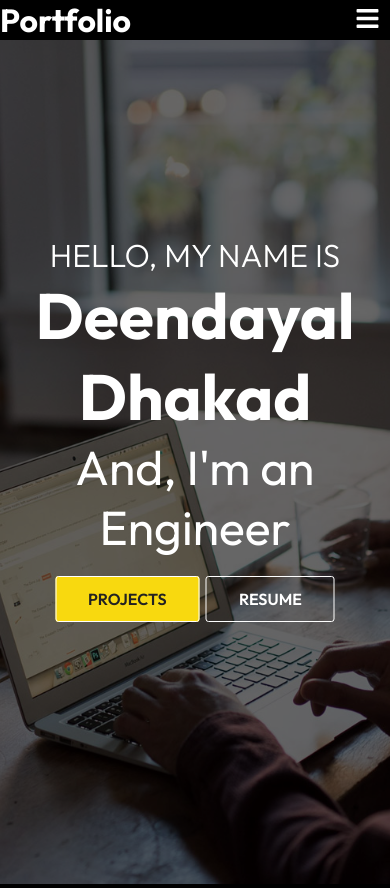
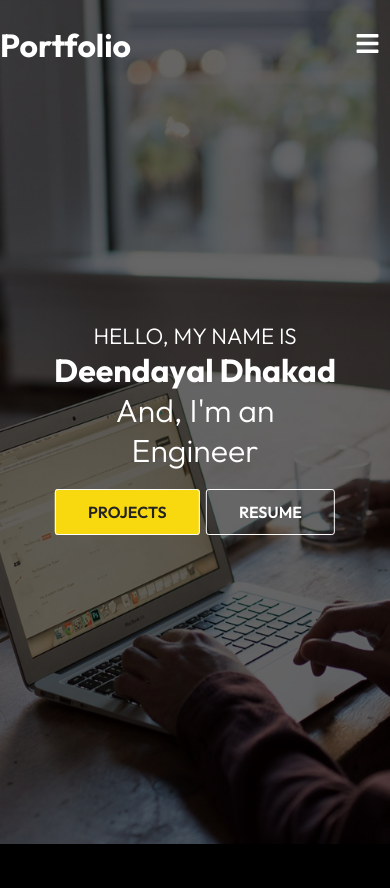
Before and after one commit to dayal-dhakad/Portfolio-React-Js, a React (Create React App) app: page / in a window 390 px wide. After the commit the page ends 848 px from the top, so only its background shows below. Built offline with nearby package versions, Linux system fonts and the light colour scheme; a web font is replaced by a local one.

Commit message:
front page

```diff
--- a/src/components/HeroImgStyles.css
+++ b/src/components/HeroImgStyles.css
@@ -56,3 +56,24 @@
 .content .btn{
     margin: 1rem 0.2rem;
 }
+
+
+@media screen and (max-width:640px) {
+    .hero .content h1{
+        font-size: 2rem;
+        /* padding: 0.6rem 0 1.5rem; */
+    }
+
+    .content .p1{
+        font-size: 1.4rem;
+        font-weight: 300;
+        text-transform: uppercase;
+        /* padding: 0.6rem 0 1.5rem; */
+    }
+
+    .content .p2{
+        font-size: 2rem;
+        font-weight: 300;
+          /* padding-bottom: 2rem; */
+    }
+}
--- a/src/components/NavbarStyles.css
+++ b/src/components/NavbarStyles.css
@@ -3,7 +3,16 @@
     justify-content: space-between;
     align-items: center;
     padding: 1 rem;
- }
+    position: fixed;
+    width: 100%;
+    height: 90px;
+    z-index: 10;
+
+   }
+
+   .header-bg{
+      background-color: rgba(0, 0, 0, 0.85);
+   }
 
  .nav-menu{
     display: flex;
```
